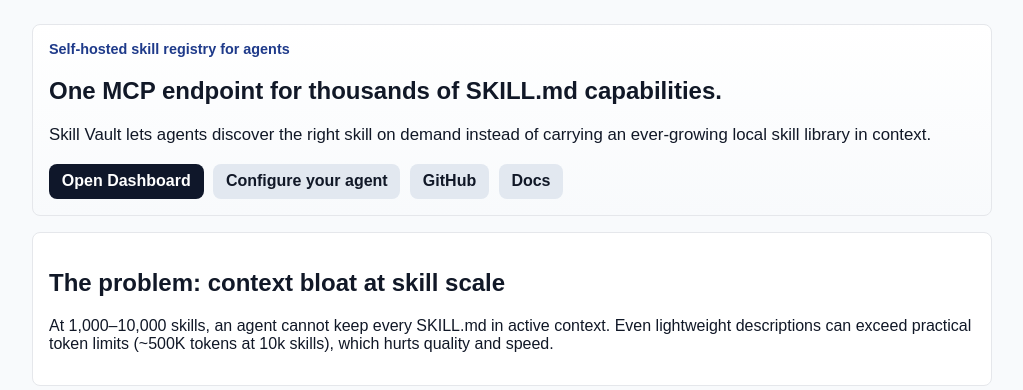
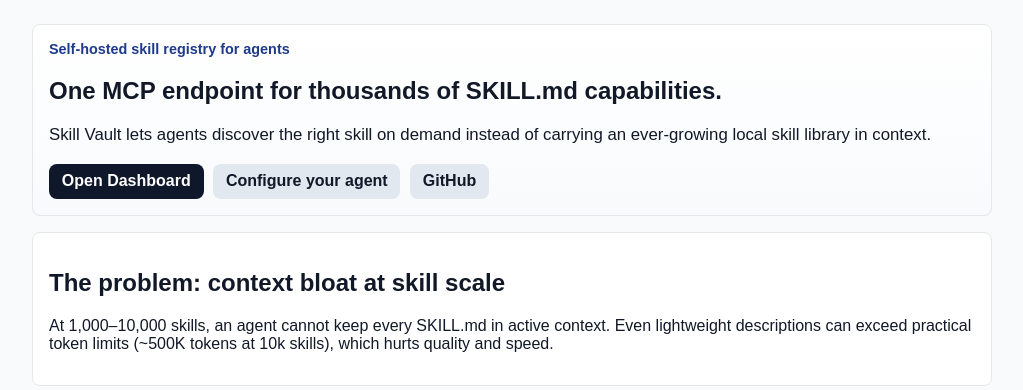
Before and after one commit to vikasudasi/skill-vault, a FastAPI app: template skill_vault/web/templates/homepage.html in a window 1280 px wide. Shown: the part 54-444 px from the top of the page, without its empty margins (128-1151 px from the left). Run offline with FastAPI, Linux system fonts and the light colour scheme; the template is opened without the code that fills it, so the values that code supplies are empty; parts of the project's set-up code (start-up, migrations or seed data) failed here and were passed over.

Commit message:
web: remove dead Docs link from homepage
The homepage CTA row still pointed at the now-disabled /docs (404).
Drop the link so the public page references only live routes.

```diff
--- a/skill_vault/web/templates/homepage.html
+++ b/skill_vault/web/templates/homepage.html
@@ -33,7 +33,6 @@
           <a class="button-link" href="/dashboard">Open Dashboard</a>
           <a class="button-link button-link-muted" href="/configure">Configure your agent</a>
           <a class="button-link button-link-muted" href="{{ GITHUB_URL }}">GitHub</a>
-          <a class="button-link button-link-muted" href="/docs">Docs</a>
         </div>
       </section>
 
```
